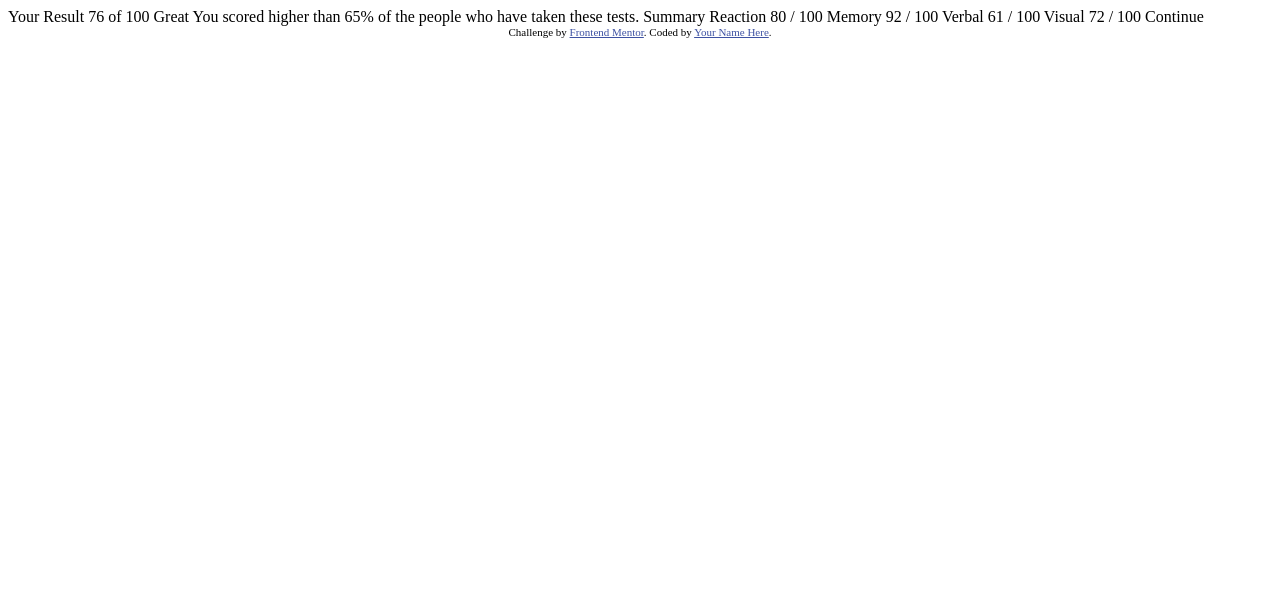
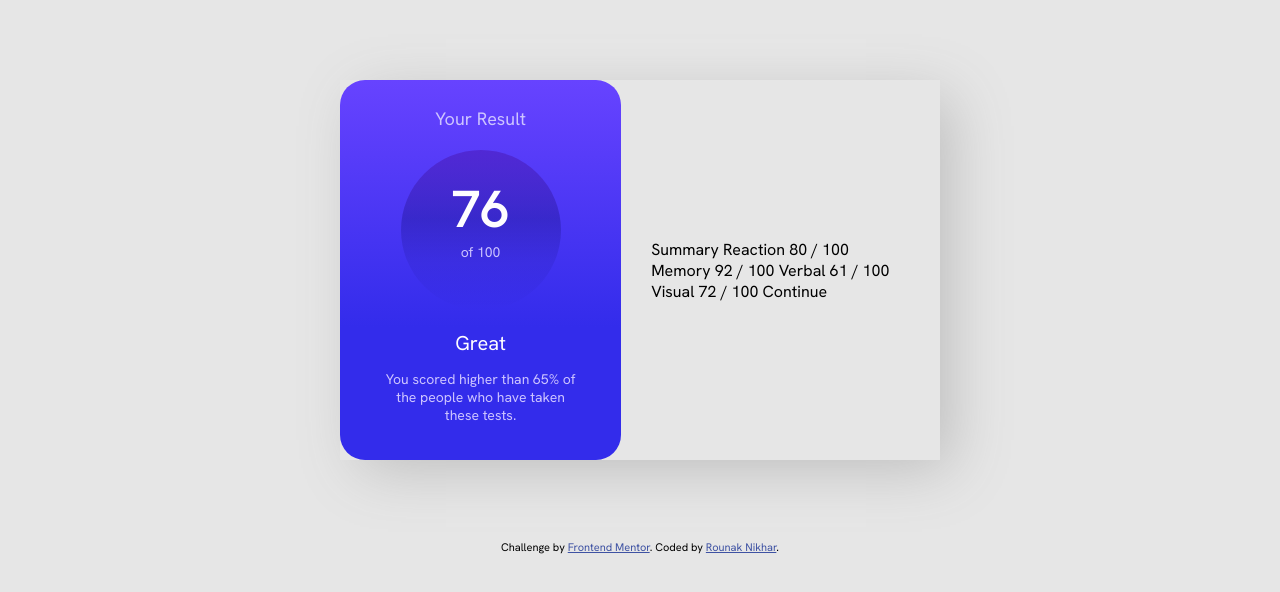
Before and after one commit to rounaknikhar/challenge-summary, a plain HTML site: page index.html in a window 1280 px wide. Drawn offline with Linux system fonts and the light colour scheme.

Commit message:
left side design done

```diff
--- a/index.html
+++ b/index.html
@@ -1,28 +1,31 @@
 <!DOCTYPE html>
 <html lang="en">
+
 <head>
   <meta charset="UTF-8">
-  <meta name="viewport" content="width=device-width, initial-scale=1.0"> <!-- displays site properly based on user's device -->
+  <meta name="viewport" content="width=device-width, initial-scale=1.0">
+  <!-- displays site properly based on user's device -->
 
   <link rel="icon" type="image/png" sizes="32x32" href="./assets/images/favicon-32x32.png">
+  <link rel="stylesheet" href="style.css">
+  <title>Frontend Mentor | Results summary component</title>
+</head>
 
-  <title>Frontend Mentor | Results summary component</title>
-
-  <!-- Feel free to remove these styles or customise in your own stylesheet 👍 -->
-  <style>
-    .attribution { font-size: 11px; text-align: center; }
-    .attribution a { color: hsl(228, 45%, 44%); }
-  </style>
-</head>
 <body>
-
-  Your Result
-  76
-  of 100
-
-  Great
-  You scored higher than 65% of the people who have taken these tests.
-
+  <div class="container">
+    <div class="result-content">
+      <div class="inner-padding">
+        <span class="headline">Your Result</span>
+        <div class="result">
+          <span class="main-number">76</span>
+          <p>of 100</p>
+        </div>
+        <span class="sub-line">Great</span>
+        <p>You scored higher than 65% of the people who have taken these tests.</p>
+      </div>
+    </div>
+    <div class="summary-content">
+      <div class="inner-padding">
         Summary
 
         Reaction
@@ -38,10 +41,13 @@
         72 / 100
 
         Continue
-
+      </div>
+    </div>
+  </div>
   <div class="attribution">
     Challenge by <a href="https://www.frontendmentor.io?ref=challenge" target="_blank">Frontend Mentor</a>.
-    Coded by <a href="#">Your Name Here</a>.
+    Coded by <a href="https://uk.linkedin.com/in/rounaknikhar">Rounak Nikhar</a>.
   </div>
 </body>
+
 </html>
--- /dev/null
+++ b/style.css
@@ -0,0 +1,96 @@
+@font-face {
+    font-family: 'HankenGrotesk';
+    src: url('./assets/fonts/HankenGrotesk-VariableFont_wght.ttf') format('truetype');
+  }
+
+body {
+    background-color: hsl(0, 0%, 90%);
+    font-family: 'HankenGrotesk';
+}
+
+.attribution {
+    font-size: 11px;
+    text-align: center;
+  }
+
+  .attribution a {
+    color: hsl(228, 45%, 44%);
+  }
+
+.container {
+    margin:10vh auto;
+    height: 380px;
+    width: 600px;
+    display: flex;
+    flex-direction: row;
+    align-items: center;
+    justify-content: space-between;
+    -webkit-box-shadow: 15px 13px 56px -5px rgba(189,189,189,1);
+    -moz-box-shadow: 15px 13px 56px -5px rgba(189,189,189,1);
+    box-shadow: 15px 13px 56px -5px rgba(189,189,189,1);
+}
+
+.result-content {
+    color: #fefdff;
+    background: rgb(51,44,235);
+    background: -moz-linear-gradient(0deg, rgba(51,44,235,1) 35%, rgba(103,67,255,1) 100%);
+    background: -webkit-linear-gradient(0deg, rgba(51,44,235,1) 35%, rgba(103,67,255,1) 100%);
+    background: linear-gradient(0deg, rgba(51,44,235,1) 35%, rgba(103,67,255,1) 100%);
+    filter: progid:DXImageTransform.Microsoft.gradient(startColorstr="#332ceb",endColorstr="#6743ff",GradientType=1);
+    height: 100%;
+    width: 100%;
+    border-radius: 25px;
+    text-align: center;
+}
+
+.result-content .inner-padding {
+    padding: 27px 39px;
+}
+
+.result-content p {
+    display: block;
+    text-align: center;
+    color: #cdc4ff;
+    font-size: 14px;
+    margin-bottom: 0;
+}
+
+.result-content .headline {
+    color: #cdc4ff;
+    font-size: 18px;
+}
+
+.result-content .main-number {
+    font-size: 52px;
+    font-weight: 600;
+}
+
+.result-content .sub-line {
+    font-size: 20px;
+}
+
+.result-content .result {
+    border-radius: 50%;
+    height: 110px;
+    width: 110px;
+    margin: 20px auto;
+    padding: 25px;
+    background: rgb(51,44,235);
+    background: -moz-linear-gradient(0deg, rgba(51,44,235,0) 0%, rgba(3,0,83,0.08959208683473385) 30%, rgba(3,0,83,0.2520570728291317) 57%, rgba(79,36,204,0.8150822829131652) 100%);
+    background: -webkit-linear-gradient(0deg, rgba(51,44,235,0) 0%, rgba(3,0,83,0.08959208683473385) 30%, rgba(3,0,83,0.2520570728291317) 57%, rgba(79,36,204,0.8150822829131652) 100%);
+    background: linear-gradient(0deg, rgba(51,44,235,0) 0%, rgba(3,0,83,0.08959208683473385) 30%, rgba(3,0,83,0.2520570728291317) 57%, rgba(79,36,204,0.8150822829131652) 100%);
+    filter: progid:DXImageTransform.Microsoft.gradient(startColorstr="#332ceb",endColorstr="#4f24cc",GradientType=1);
+}
+
+.result-content .result p{
+    margin-top: 0;
+}
+
+.summary-content {
+    border-top-right-radius: 25px;
+    border-bottom-right-radius: 25px;
+}
+
+.summary-content .inner-padding {
+    padding: 30px;
+}
```
Lines whose indentation alone changed are shown as unchanged.
